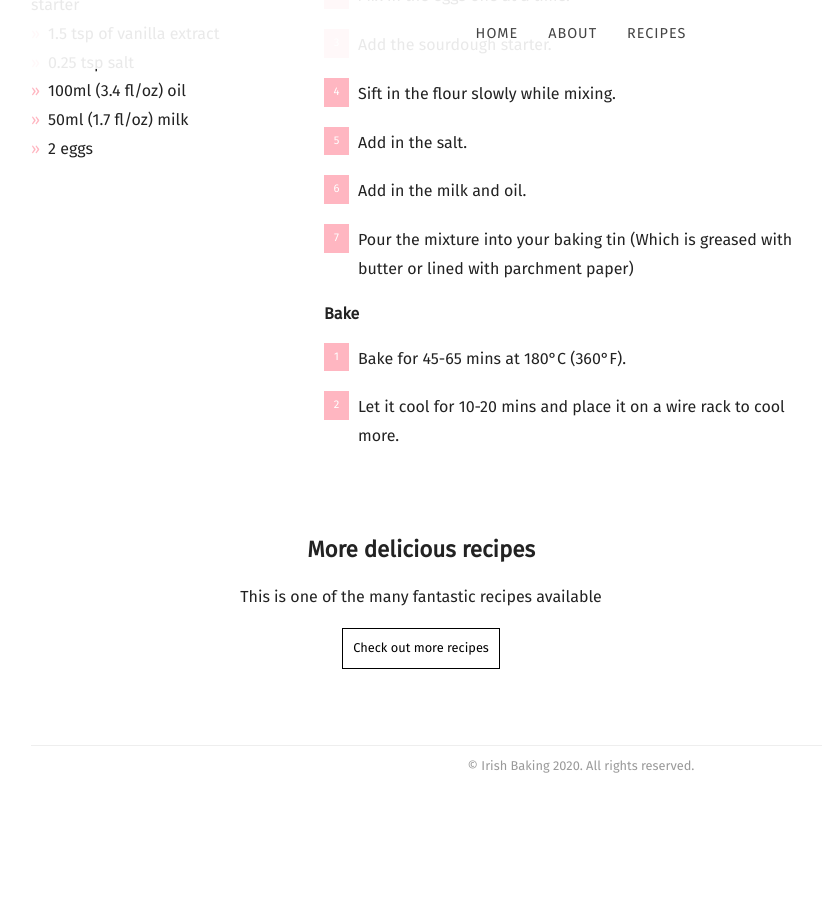
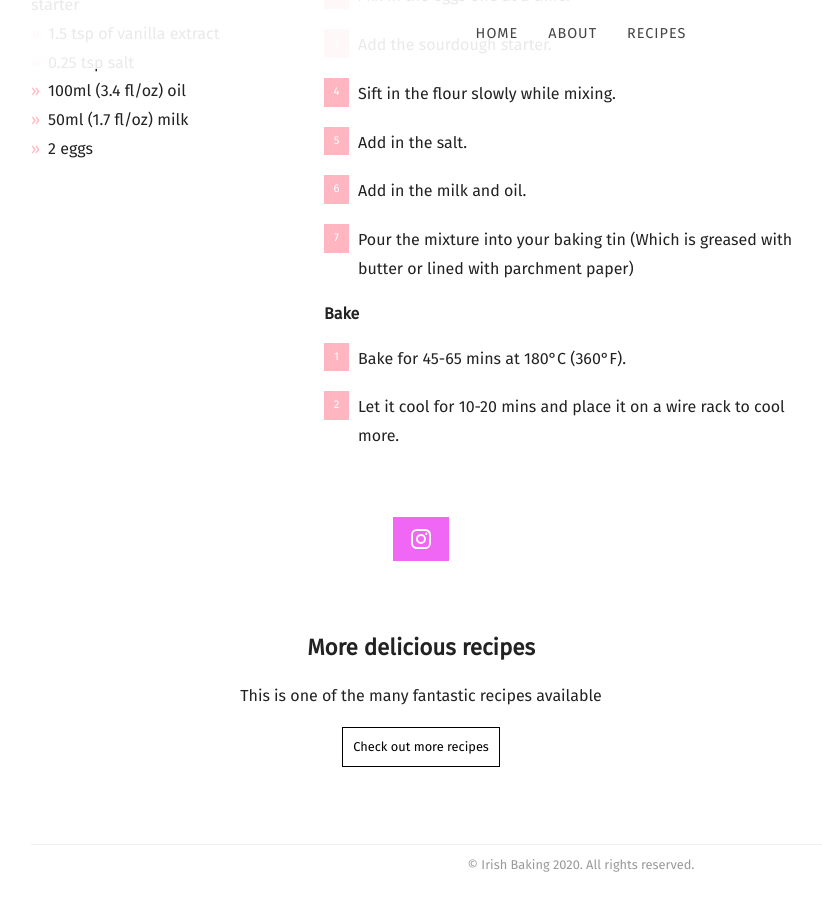
Before and after one commit to mcginleyireland/irishbaking.github.io, a Jekyll site: the page built from _posts/2020-10-03-plain-sourdough-banana-bread.md, in a window 1280 px wide and 900 px high, scrolled down 1757 px. Shown: the whole window, without its empty margins (59-881 px from the left). Built offline with Jekyll 4.4.1, drawn with Linux system fonts in a browser that asks for light colours; nearby versions of some CDN libraries; some web fonts are replaced; before the commit the page ends 2558 px from its top, so only the background shows below that.

Commit message:
Updating the layout or moving it back.

```diff
--- a/_layouts/post.html
+++ b/_layouts/post.html
@@ -29,14 +29,14 @@ layout: default
 		</div>
 	</div>
 
-	<!-- <div class="sharing"> -->
+	<div class="sharing">
 		<!-- {% assign share_url = page.url | absolute_url | cgi_escape %} -->
 		<!-- <a class="facebook" href="https://www.facebook.com/sharer/sharer.php?u={{ share_url }}">{% include social-icon.html icon="Facebook" %}</a> -->
 		<!-- <a class="twitter" href="https://twitter.com/intent/tweet?url={{ share_url }}&amp;text=I'm%20going%20to%20this%20event!">{% include social-icon.html icon="Twitter" %}</a> -->
-		<!-- <a class="instagram" href="https://www.instagram.com/irish_baking/">{% include social-icon.html icon="Instagram" %}</a> -->
+		<a class="instagram" href="https://www.instagram.com/irish_baking/">{% include social-icon.html icon="Instagram" %}</a>
 		<!-- <a class="pinterest" href="//pinterest.com/pin/create/link/?url={{ share_url }}&amp;description={{ page.description }}">{% include social-icon.html icon="Pinterest" %}</a> -->
 		<!-- <a class="email" href="mailto:?subject=I've%20found%20a%20great%20recipe&amp;body=Check%20it%20out%20-%20{{ share_url }}">{% include social-icon.html icon="Email" %}</a> -->
-	<!-- </div> -->
+	</div>
 
 	<div class="cta">
 		<h2>More delicious recipes</h2>
```
